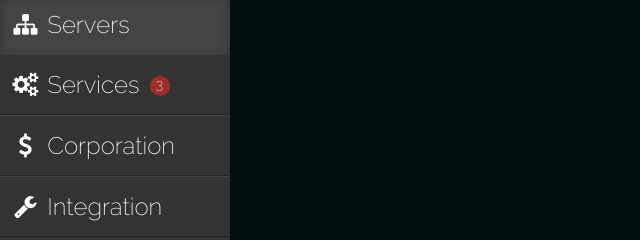
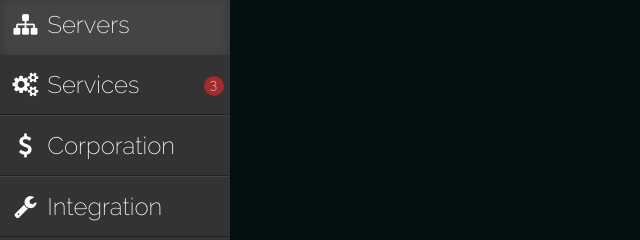
Before and after one commit to naggie/algalon, a plain HTML site: page web/index.html in a window 1280 px wide. Shown: the part 290-530 px from the top of the page, 0-640 px from the left. Drawn offline with Linux system fonts and the light colour scheme.

Commit message:
align alert number

```diff
--- a/web/common.css
+++ b/web/common.css
@@ -91,14 +91,12 @@ nav .name {
 }
 
 .alerts {
-	display:inline;
 	background:#a02c2c;
 	border-radius:16px;
+	margin:6px;
 	font-size:14px;
-	position:relative;
-	top:-4px;
-	left:4px;
 	padding:0 7px 4px 6px;
+	float:right;
 }
 
 ul.meta li {
--- a/web/index.html
+++ b/web/index.html
@@ -29,7 +29,8 @@
 				</li>
 				<li>
 					<i class="fa fa-fw fa-gears"></i>
-					<div class="name">Services <div class="alerts">3</div> </div>
+					<div class="alerts">3</div>
+					<div class="name">Services  </div>
 				</li>
 				<li>
 					<i class="fa fa-fw fa-usd"></i>
```
